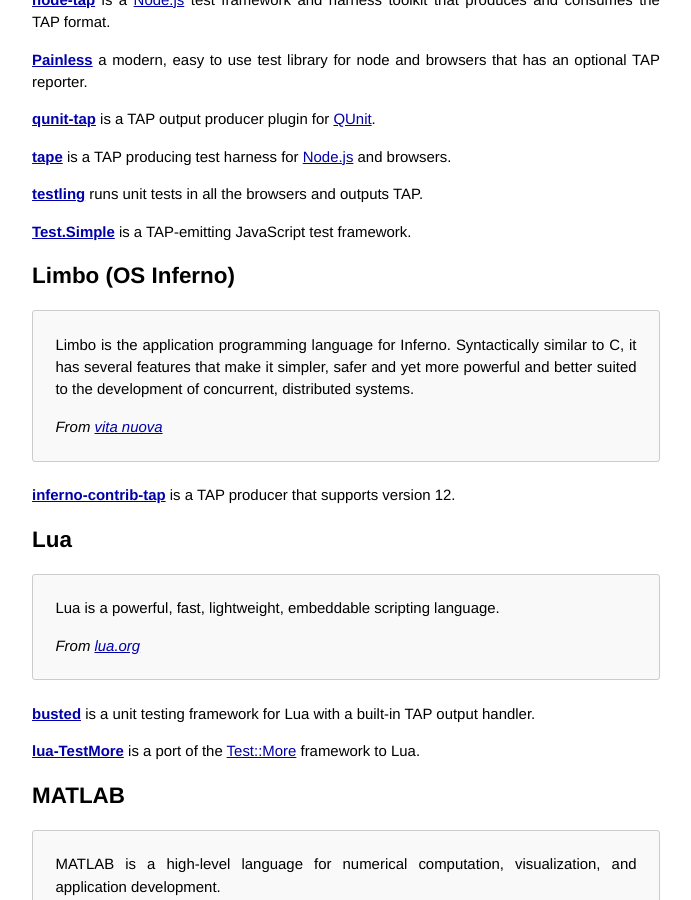
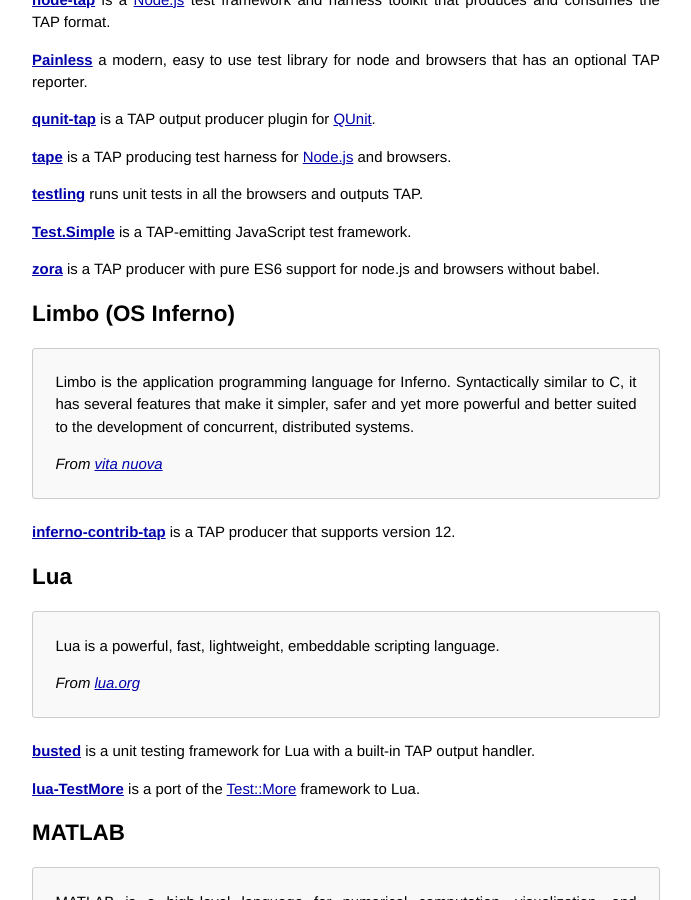
Before and after one commit to TestAnything/testanything.github.io, a Jekyll site: the page built from producers.md, in a window 1280 px wide and 900 px high, scrolled down 5699 px. Shown: the whole window, without its empty margins (294-985 px from the left). Built offline with Jekyll 4.4.1, drawn with Linux system fonts in a browser that asks for light colours.

Commit message:
zora (#137)

```diff
--- a/producers.md
+++ b/producers.md
@@ -319,6 +319,8 @@
 **[Test.Simple](https://github.com/theory/test-simple-js)** is a TAP-emitting
 JavaScript test framework.
 
+**[zora](https://github.com/lorenzofox3/zora)** is a TAP producer with pure ES6 support for node.js and browsers without babel.
+
 [node]: https://nodejs.org/en/
 
 ## <a id="limbo"></a> [Limbo (OS Inferno)](#limbo)
```
